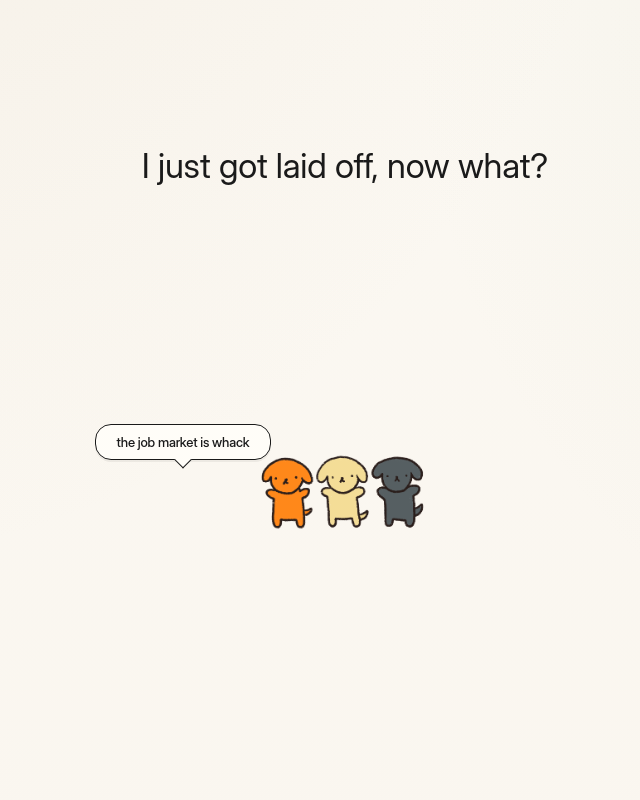
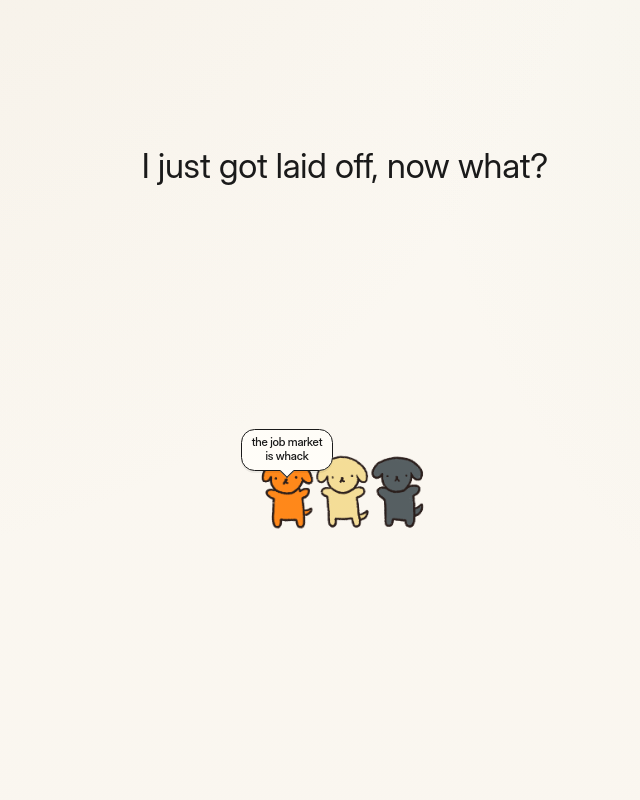
Before and after one commit to sjwtang/ca-layoff-todo, a React (Vite) app: page / in a window 1280 px wide. Both pictures are taken after a click on the button "Orange dog". Shown: the top 800 px of the page, without its empty margins (295-935 px from the left). Built offline with nearby package versions, Linux system fonts and the light colour scheme; no server answers; a web font is replaced by a local one.

Commit message:
Position speech bubble above the orange dog
Co-authored-by: shirley.tang01 <shirley.tang01@sjsu.edu>

```diff
--- a/src/components/Hero.tsx
+++ b/src/components/Hero.tsx
@@ -44,7 +44,7 @@ export function Hero() {
             <div
               id={bubbleId}
               role="status"
-              className="speech-bubble absolute bottom-[92%] left-[8%] z-10 w-[9.5rem] -translate-x-1/2 sm:w-[11rem]"
+              className="speech-bubble absolute bottom-[78%] left-[17%] z-10"
             >
               the job market is whack
             </div>
--- a/src/index.css
+++ b/src/index.css
@@ -82,7 +82,7 @@ a {
 @keyframes speech-pop {
   from {
     opacity: 0;
-    transform: translate(-50%, 8px) scale(0.92);
+    transform: translate(-50%, 6px) scale(0.92);
   }
   to {
     opacity: 1;
@@ -91,16 +91,19 @@ a {
 }
 
 .speech-bubble {
-  padding: 0.55rem 0.75rem;
+  width: max-content;
+  max-width: 5.75rem;
+  padding: 0.4rem 0.55rem;
   border: 1.75px solid var(--ink);
-  border-radius: 1rem;
+  border-radius: 0.85rem;
   background: #fffdf8;
   color: var(--ink);
-  font-size: 0.82rem;
-  line-height: 1.25;
+  font-size: 0.72rem;
+  line-height: 1.2;
   font-weight: 500;
   text-align: center;
   box-shadow: 0 2px 0 rgba(26, 26, 26, 0.06);
+  transform: translateX(-50%);
   animation: speech-pop 0.22s ease-out both;
 }
 
@@ -108,9 +111,9 @@ a {
   content: "";
   position: absolute;
   left: 50%;
-  bottom: -7px;
-  width: 12px;
-  height: 12px;
+  bottom: -6px;
+  width: 10px;
+  height: 10px;
   border-right: 1.75px solid var(--ink);
   border-bottom: 1.75px solid var(--ink);
   background: #fffdf8;
```
